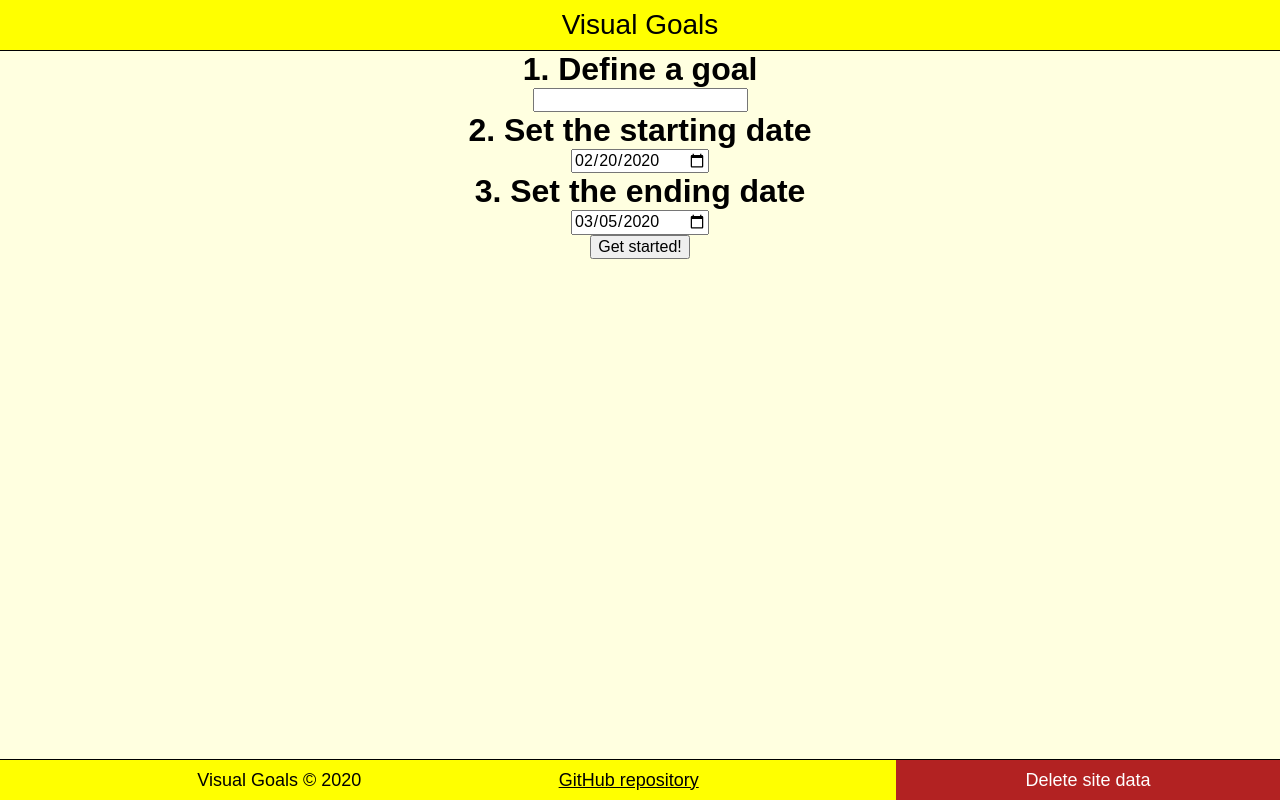
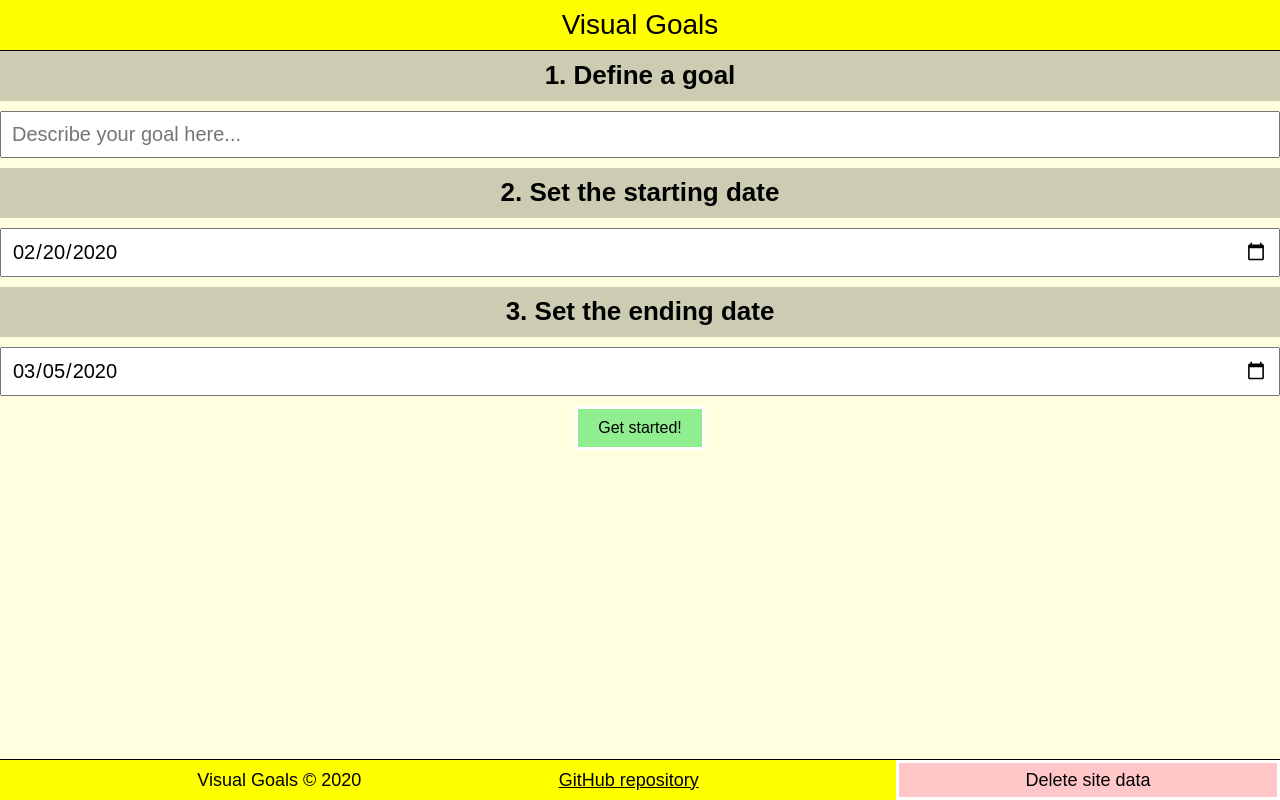
Before and after one commit to geopic/visual-goals, a Vue app: page / in a window 1280 px wide. Built offline with nearby package versions, Linux system fonts and the light colour scheme.

Commit message:
Style home start form, header and footer

```diff
--- a/src/vue/App.vue
+++ b/src/vue/App.vue
@@ -114,16 +114,19 @@ export default class App extends Vue {
     }
 
     button {
-      background-color: firebrick;
-      border-color: transparent;
-      color: white;
+      background-color: #ffc7c7;
+      border: 3px solid white;
       cursor: pointer;
       flex: 0 1 30%;
       height: 100%;
 
+      &:hover {
+        background-color: #f5adad;
+      }
+
       &:active {
-        background-color: #851a1a;
-        color: #f0f0f0;
+        background-color: #f59c9c;
+        border-color: lightpink;
       }
     }
 
@@ -139,6 +142,16 @@ export default class App extends Vue {
     @media all and (min-width: $medquery-min-width-02) {
       font-size: 18px;
     }
+
+    @media all and (min-width: $medquery-min-width-04) {
+      #site-credits-and-repo {
+        flex: 0 1 80%;
+      }
+
+      button {
+        flex: 0 1 20%;
+      }
+    }
   }
 
   @media all and (min-width: $medquery-min-width-04) {
--- a/src/vue/globals.scss
+++ b/src/vue/globals.scss
@@ -42,9 +42,19 @@ h3,
 h4,
 h5,
 h6 {
-  display: inline-block;
   margin: 0px;
-  width: auto;
+}
+
+h1 {
+  font-size: 20px;
+
+  @media all and (min-width: $medquery-min-width-01) {
+    font-size: 22px;
+  }
+
+  @media all and (min-width: $medquery-min-width-02) {
+    font-size: 26px;
+  }
 }
 
 label {
--- a/src/vue/views/Home.vue
+++ b/src/vue/views/Home.vue
@@ -7,7 +7,11 @@
           <label for="goal-name">
             <h1>1. Define a goal</h1>
           </label>
-          <input type="text" id="goal-name" />
+          <input
+            type="text"
+            id="goal-name"
+            placeholder="Describe your goal here..."
+          />
         </div>
         <div class="form-section">
           <label for="goal-start-date">
@@ -71,6 +75,37 @@ export default class Home extends Vue {
       display: flex;
       flex-direction: column;
       justify-content: center;
+      margin-bottom: 10px;
+
+      label {
+        background-color: rgba(0, 0, 0, 0.2);
+        padding: 10px 0px;
+        margin-bottom: 10px;
+        text-align: center;
+        width: 100%;
+      }
+
+      input {
+        font-size: 20px;
+        padding: 10px;
+        width: 100%;
+      }
+
+      button {
+        background-color: lightgreen;
+        border: 3px solid white;
+        cursor: pointer;
+        padding: 10px 20px;
+
+        &:hover {
+          background-color: #6fe96f;
+        }
+
+        &:active {
+          background-color: #42d142;
+          border-color: lightgreen;
+        }
+      }
     }
   }
 }
```
